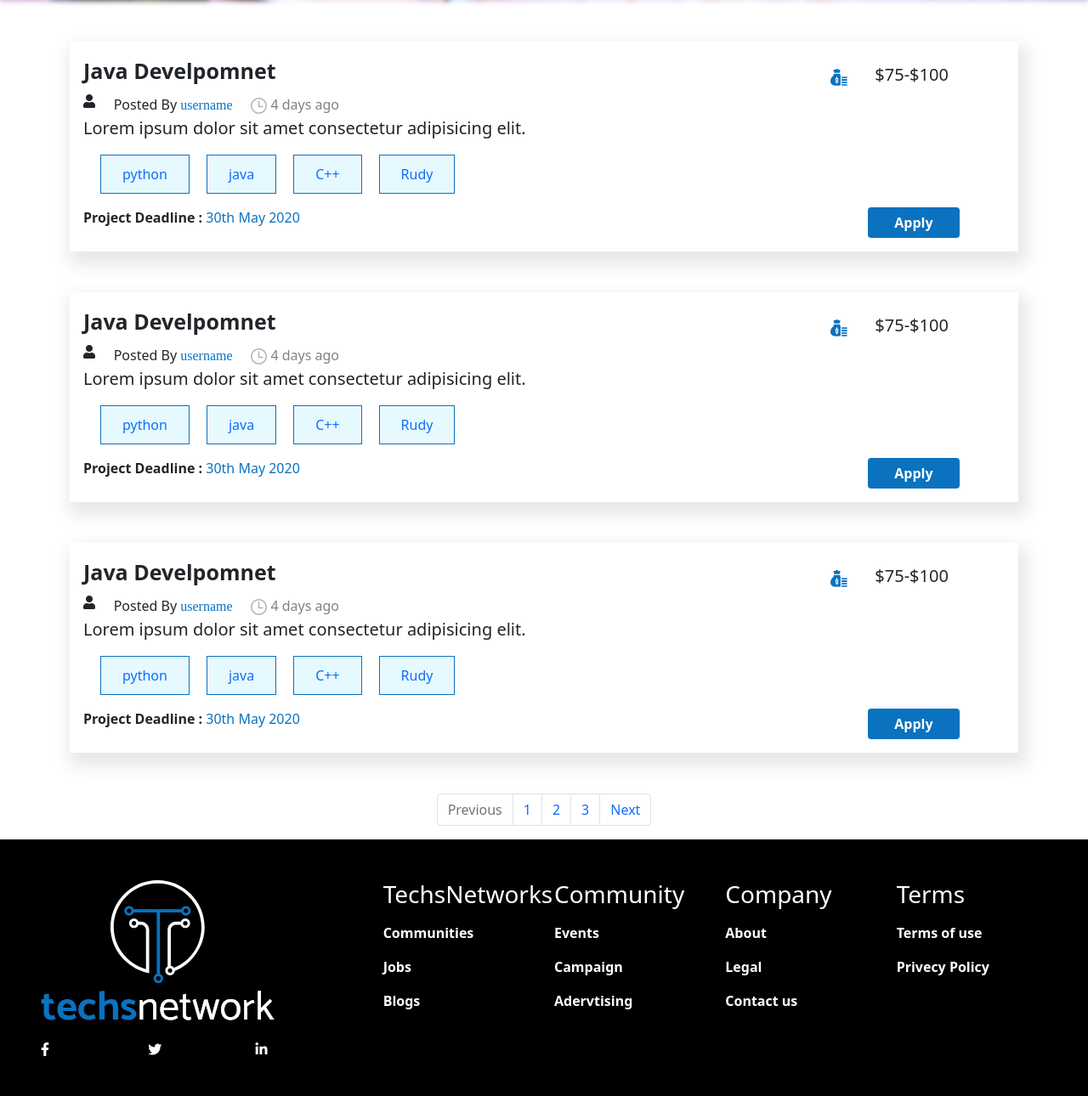
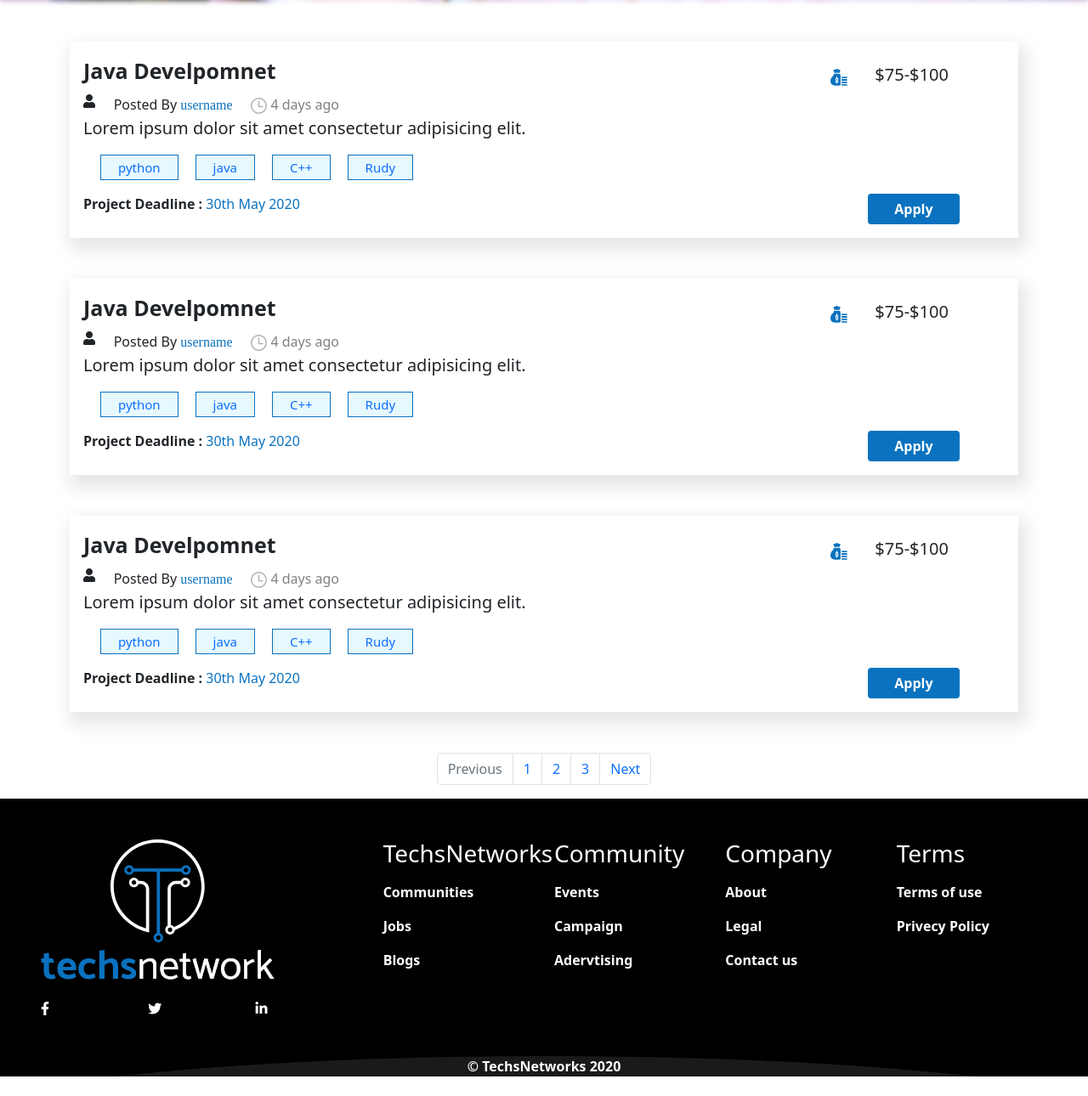
Before and after one commit to talhaansari77/Hosting_Django, a PHP site: page / in a window 1280 px wide. Shown: the part 417-1707 px from the top of the page at 85% size. After the commit the page ends 1684 px from the top, so only its background shows below. Run offline with PHP 8.4, Linux system fonts and the light colour scheme; some libraries are stand-ins or nearby versions.

Commit message:
Update style.css

```diff
--- a/css/style.css
+++ b/css/style.css
@@ -31,13 +31,14 @@
 }
 .hashtages li{
     border: 1px solid #0a72bf;
-    padding:  10px 25px 10px 25px;
+    padding:  2px 20px 2px 20px;
     background-color: rgb(230, 249, 255);
     list-style: none;
     margin-left: 20px;
 }
 .hashtages li a{
     text-decoration: none;
+    font-size:15px
 }
 
 #row1{
```
